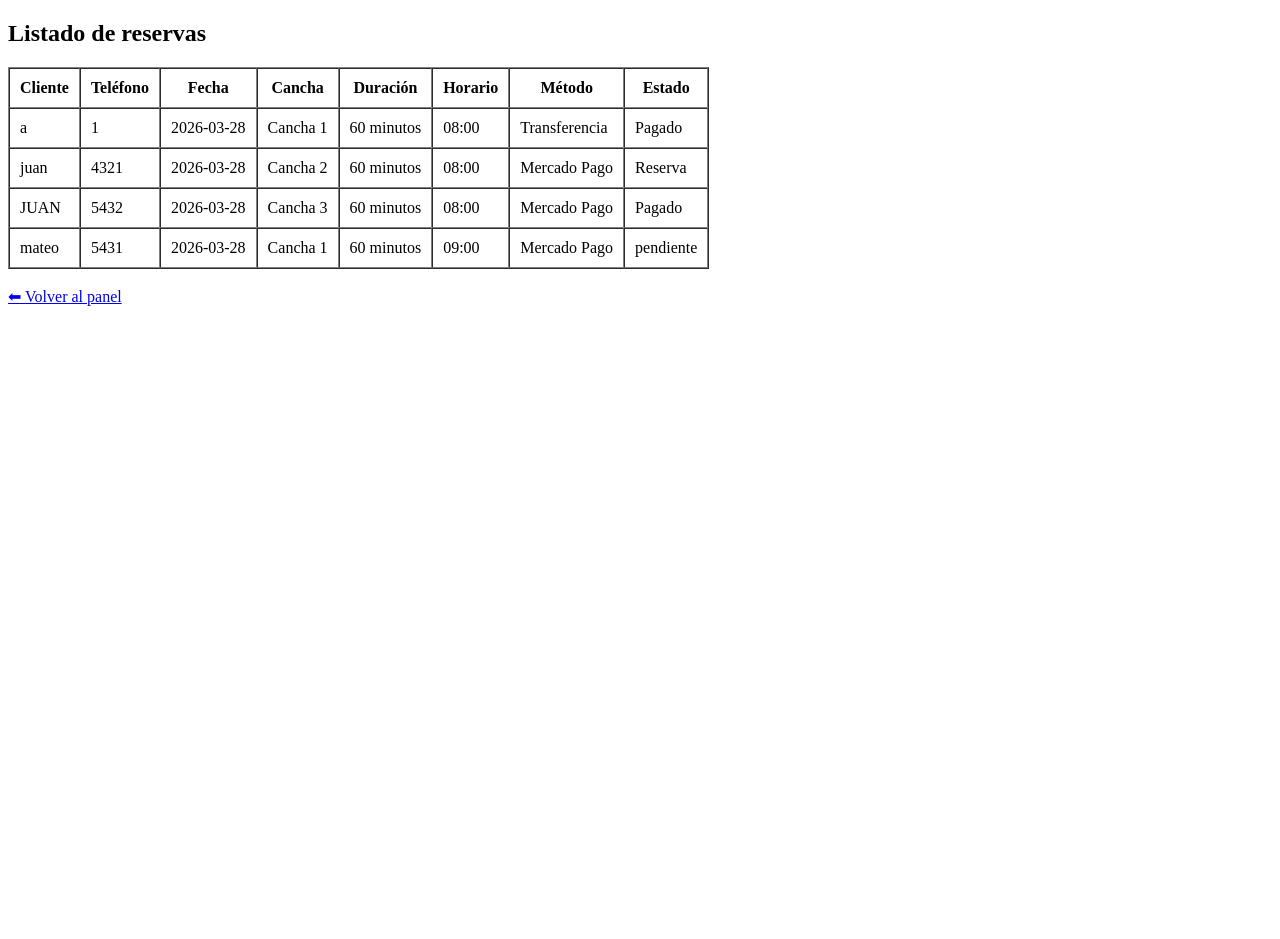
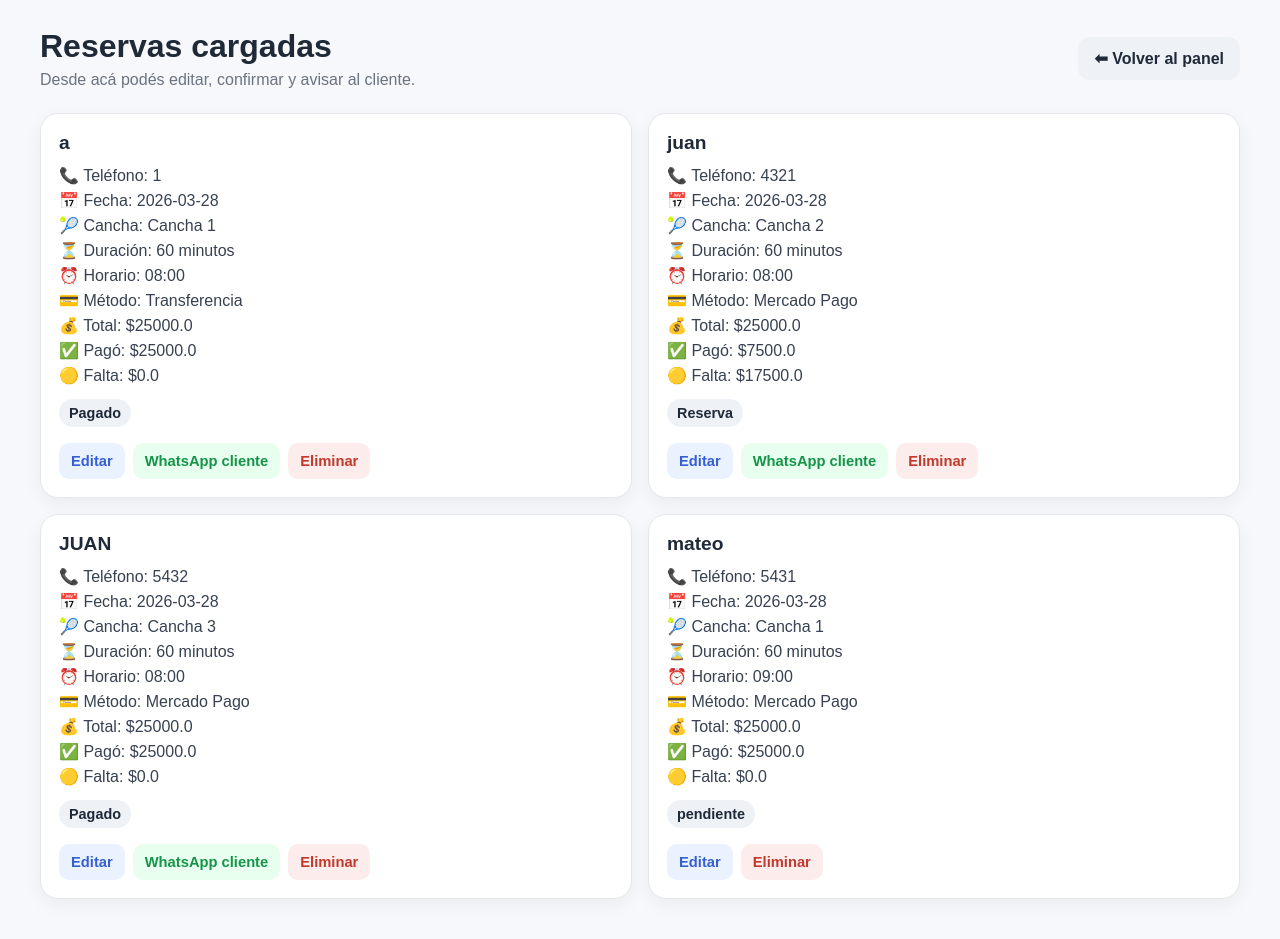
Before and after one commit to sebatroilo80-cpu/padel-app, a Flask app: page /reservas in a window 1280 px wide. Before the commit the page ends 306 px from the top, so only its background shows below. Run offline with Flask 3, Linux system fonts and the light colour scheme; the visitor is signed in with stand-in values (Sample User, id 1); data comes from the database, SQL or seed files in the repository.

Commit message:
mejoro vista reservas con acciones

```diff
--- a/templates/reservas.html
+++ b/templates/reservas.html
@@ -4,41 +4,200 @@
     <meta charset="UTF-8">
     <meta name="viewport" content="width=device-width, initial-scale=1.0">
     <title>Reservas</title>
+    <style>
+        body {
+            margin: 0;
+            font-family: Arial, sans-serif;
+            background: #f6f8fb;
+            color: #1f2937;
+        }
+
+        .contenedor {
+            max-width: 1200px;
+            margin: 0 auto;
+            padding: 28px 20px 40px;
+        }
+
+        .topbar {
+            display: flex;
+            justify-content: space-between;
+            align-items: center;
+            gap: 16px;
+            margin-bottom: 24px;
+        }
+
+        .topbar h1 {
+            margin: 0;
+            font-size: 2rem;
+        }
+
+        .topbar p {
+            margin: 6px 0 0;
+            color: #6b7280;
+        }
+
+        .btn-volver {
+            text-decoration: none;
+            background: #eef2f7;
+            color: #1f2937;
+            padding: 12px 16px;
+            border-radius: 12px;
+            font-weight: 700;
+            display: inline-block;
+        }
+
+        .grid-reservas {
+            display: grid;
+            grid-template-columns: repeat(2, 1fr);
+            gap: 16px;
+        }
+
+        .card-reserva {
+            background: #ffffff;
+            border: 1px solid #e5e7eb;
+            border-radius: 18px;
+            padding: 18px;
+            box-shadow: 0 6px 18px rgba(15, 23, 42, 0.05);
+        }
+
+        .card-reserva h3 {
+            margin: 0 0 12px;
+            font-size: 1.2rem;
+        }
+
+        .dato {
+            margin: 6px 0;
+            color: #374151;
+        }
+
+        .estado {
+            display: inline-block;
+            margin-top: 8px;
+            padding: 6px 10px;
+            border-radius: 999px;
+            font-size: 0.9rem;
+            font-weight: 700;
+            background: #eef2f7;
+            color: #1f2937;
+        }
+
+        .acciones {
+            display: flex;
+            flex-wrap: wrap;
+            gap: 8px;
+            margin-top: 16px;
+        }
+
+        .btn {
+            text-decoration: none;
+            padding: 10px 12px;
+            border-radius: 10px;
+            font-size: 0.92rem;
+            font-weight: 700;
+            display: inline-block;
+        }
+
+        .btn-editar {
+            background: #eaf1ff;
+            color: #365fcf;
+        }
+
+        .btn-eliminar {
+            background: #fdecec;
+            color: #c0392b;
+        }
+
+        .btn-confirmar {
+            background: #e8f7ec;
+            color: #2f8f51;
+        }
+
+        .btn-whatsapp {
+            background: #e8fff0;
+            color: #159447;
+        }
+
+        .vacio {
+            background: #fff;
+            border: 1px solid #e5e7eb;
+            border-radius: 18px;
+            padding: 20px;
+        }
+
+        @media (max-width: 900px) {
+            .grid-reservas {
+                grid-template-columns: 1fr;
+            }
+
+            .topbar {
+                flex-direction: column;
+                align-items: flex-start;
+            }
+        }
+    </style>
 </head>
 <body>
-    <h2>Listado de reservas</h2>
+    <div class="contenedor">
 
-    {% if reservas %}
-    <table border="1" cellpadding="10" cellspacing="0">
-        <tr>
-            <th>Cliente</th>
-            <th>Teléfono</th>
-            <th>Fecha</th>
-            <th>Cancha</th>
-            <th>Duración</th>
-            <th>Horario</th>
-            <th>Método</th>
-            <th>Estado</th>
-        </tr>
+        <div class="topbar">
+            <div>
+                <h1>Reservas cargadas</h1>
+                <p>Desde acá podés editar, confirmar y avisar al cliente.</p>
+            </div>
 
-        {% for r in reservas %}
-        <tr>
-            <td>{{ r[1] }}</td>
-            <td>{{ r[2] }}</td>
-            <td>{{ r[3] }}</td>
-            <td>{{ r[4] }}</td>
-            <td>{{ r[5] }}</td>
-            <td>{{ r[6] }}</td>
-            <td>{{ r[8] }}</td>
-            <td>{{ r[9] }}</td>
-        </tr>
-        {% endfor %}
-    </table>
-    {% else %}
-        <p>No hay reservas cargadas.</p>
-    {% endif %}
+            <a href="/admin" class="btn-volver">⬅ Volver al panel</a>
+        </div>
 
-    <br>
-    <a href="/admin">⬅ Volver al panel</a>
+        {% if reservas %}
+        <div class="grid-reservas">
+            {% for r in reservas %}
+                {% set precio = r[7] %}
+                {% set pagado = r[10] %}
+                {% set falta = precio - pagado %}
+
+                <div class="card-reserva">
+                    <h3>{{ r[1] }}</h3>
+
+                    <div class="dato">📞 Teléfono: {{ r[2] or '-' }}</div>
+                    <div class="dato">📅 Fecha: {{ r[3] }}</div>
+                    <div class="dato">🎾 Cancha: {{ r[4] }}</div>
+                    <div class="dato">⏳ Duración: {{ r[5] }}</div>
+                    <div class="dato">⏰ Horario: {{ r[6] }}</div>
+                    <div class="dato">💳 Método: {{ r[8] }}</div>
+                    <div class="dato">💰 Total: ${{ precio }}</div>
+                    <div class="dato">✅ Pagó: ${{ pagado }}</div>
+                    <div class="dato">🟡 Falta: ${{ falta }}</div>
+
+                    <div class="estado">{{ r[9] }}</div>
+
+                    <div class="acciones">
+                        <a href="/editar/{{ r[0] }}" class="btn btn-editar">Editar</a>
+
+                        {% if r[8] == "Transferencia" and r[9] in ["Pendiente reserva", "Pendiente pago total"] %}
+                        <a href="/confirmar_transferencia/{{ r[0] }}" class="btn btn-confirmar">Confirmar pago</a>
+                        {% endif %}
+
+                        {% if r[2] and r[9] in ["Reserva", "Pagado"] %}
+                        <a href="https://wa.me/{{ r[2] }}?text=Reserva%20confirmada%0AFecha:%20{{ r[3] }}%0ACancha:%20{{ r[4] }}%0AHorario:%20{{ r[6] }}%0ADuracion:%20{{ r[5] }}%0AEstado:%20{{ r[9] }}"
+                           target="_blank"
+                           class="btn btn-whatsapp">
+                           WhatsApp cliente
+                        </a>
+                        {% endif %}
+
+                        <a href="/eliminar/{{ r[0] }}"
+                           onclick="return confirm('¿Seguro que querés eliminar esta reserva?')"
+                           class="btn btn-eliminar">
+                           Eliminar
+                        </a>
+                    </div>
+                </div>
+            {% endfor %}
+        </div>
+        {% else %}
+            <div class="vacio">No hay reservas cargadas.</div>
+        {% endif %}
+
+    </div>
 </body>
 </html>
```
